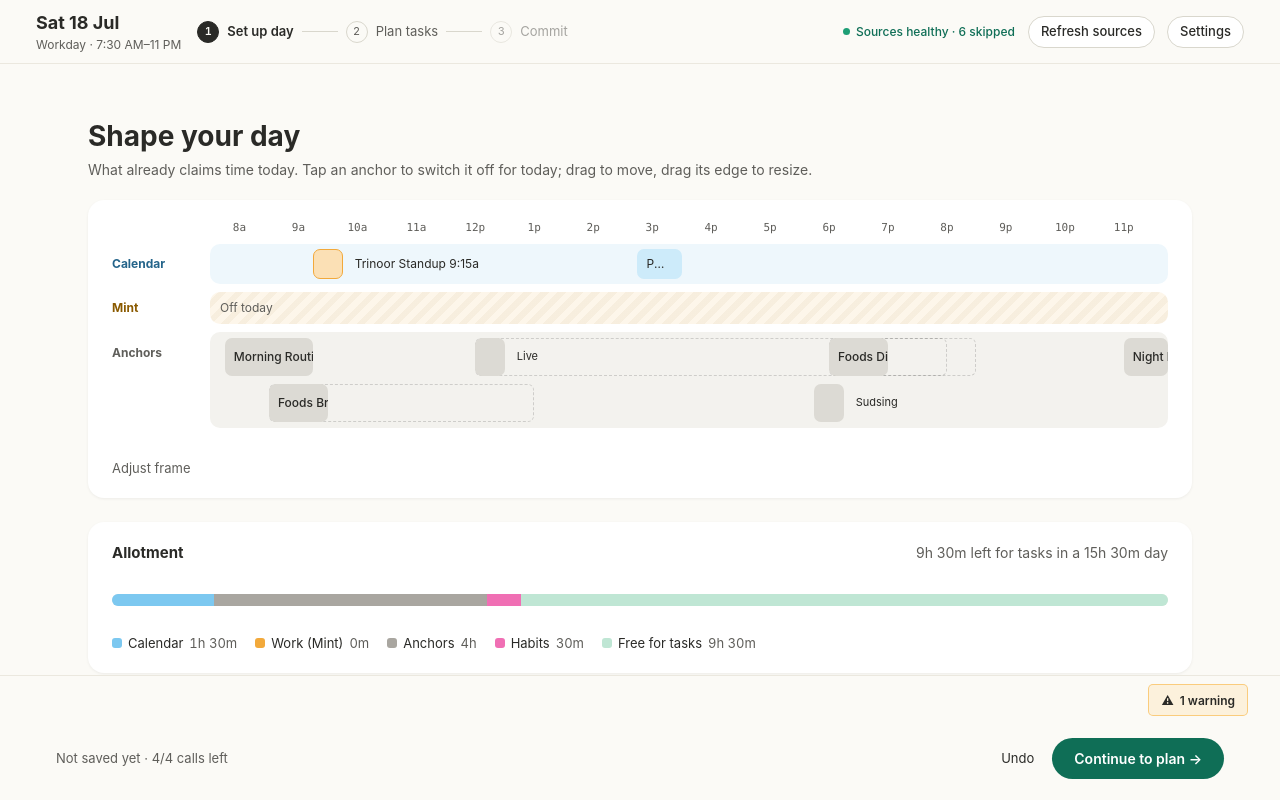
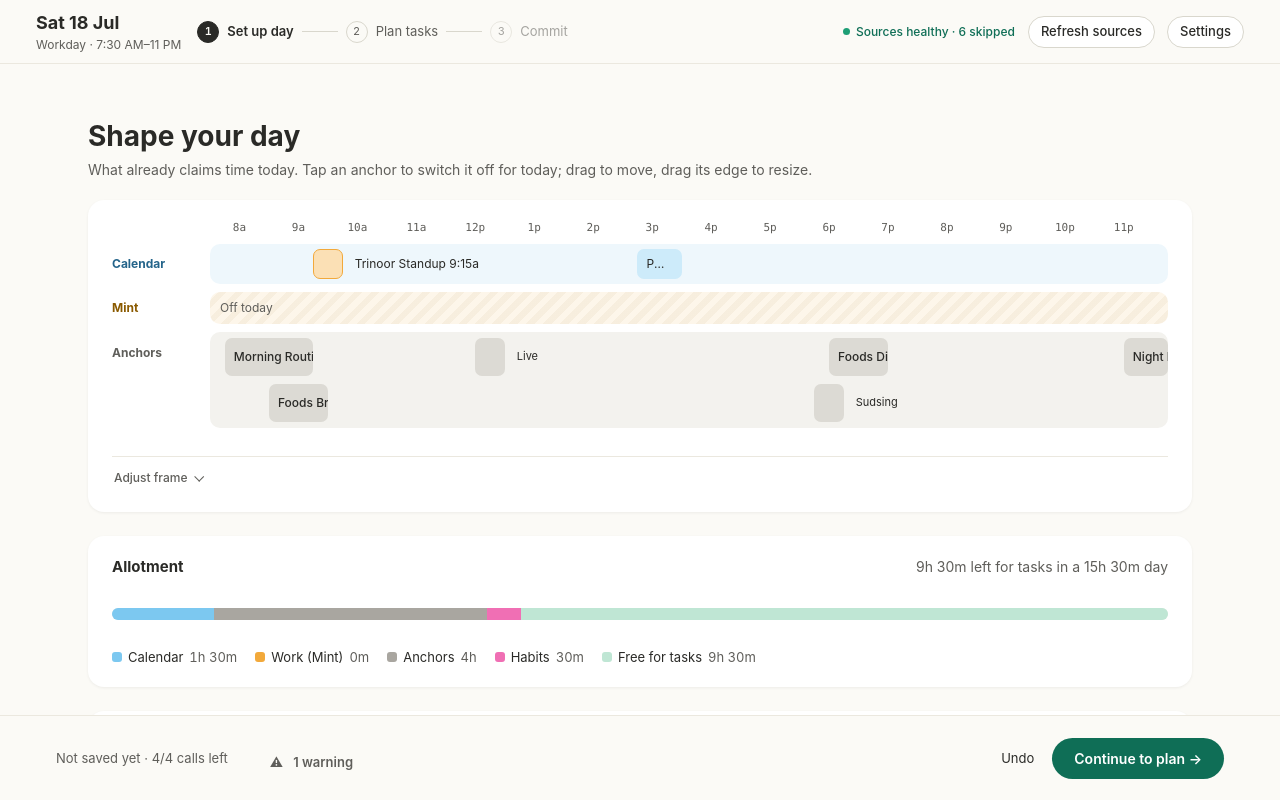
Before and after one commit to asing44/TDTB, a Preact app in the folder frontend/: page / in a window 1280 px wide. Built offline with nearby package versions, Linux system fonts and the light colour scheme.

Commit message:
Set up: quiet lanes, no window outline, inline warnings

```diff
--- a/frontend/src/ui/Footer.tsx
+++ b/frontend/src/ui/Footer.tsx
@@ -85,7 +85,6 @@ export function Footer() {
   if (onSetup && s.inputs) {
     return (
       <footer class="footer footer--setup" aria-label="Actions">
-        <FooterBanners />
         <div class="footer__row">
           <div class="footer__left">
             <span class="footer__saved" role="status">
@@ -94,6 +93,9 @@ export function Footer() {
                 : "Not saved yet"}
               {s.ledger ? ` · ${s.ledger.remaining}/${s.ledger.cap} calls left` : ""}
             </span>
+            {/* The alert roll-up rides the status line on Set up (as the
+                design draws "· 1 warning"), not as a floating pill. */}
+            <FooterBanners />
           </div>
           <div class="footer__right">
             <button class="footer__undo" onClick={() => requestSetupUndo()}>
--- a/frontend/src/ui/day-setup/DayStrip.tsx
+++ b/frontend/src/ui/day-setup/DayStrip.tsx
@@ -39,7 +39,7 @@ import {
   keyboardTargetMinutes,
   resizeTargetMinutes,
 } from "./anchorDrag";
-import { compactClock, compactHour, compactRange } from "./compactTime";
+import { compactClock, compactHour } from "./compactTime";
 import "../strip-resize.css";
 import "../day-strip-contrast.css";
 
@@ -852,7 +852,15 @@ export function DayStrip(props: DayStripProps) {
   });
   const runCaption = (run: { state: string; start: number; end: number }) => {
     const length = run.end - run.start;
-    if (run.state === "selected") return length >= 90 ? compactRange(run.start, run.end) : null;
+    if (run.state === "selected") {
+      if (length < 90) return null;
+      // A chosen Mint run is one session block, named by its length rather
+      // than by the wall clock (the popover/title carry the times).
+      const h = Math.floor(length / 60);
+      const m = length % 60;
+      const dur = h && m ? `${h}h ${m}m` : h ? `${h}h` : `${m}m`;
+      return `Mint session · ${dur}`;
+    }
     if (length >= 300) return "Blocked by Wall";
     return length >= 60 ? "Wall" : null;
   };
--- a/frontend/src/ui/day-setup/setup-r3.css
+++ b/frontend/src/ui/day-setup/setup-r3.css
@@ -125,3 +125,135 @@
 
 /* Footer: left status is plain muted text. */
 .footer--setup .footer__saved { color: var(--t-muted); }
+
+/* --- Owner review (30 Oct) ------------------------------------------------ */
+/* 1. Lanes read as faint tracks, not coloured bands: mix each tint back
+      toward the card so only the blocks carry colour. */
+.day-setup-screen .day-strip__lane--calendar {
+  background: color-mix(in srgb, var(--lane-cal-tint) 45%, var(--t-card));
+}
+.day-setup-screen .day-strip__lane--anchors {
+  background: color-mix(in srgb, var(--lane-anchor-tint) 55%, var(--t-card));
+}
+.day-setup-screen .day-strip__lane--mint {
+  background: color-mix(in srgb, var(--lane-mint-tint) 45%, var(--t-card));
+}
+.day-setup-screen .day-strip__lane--mint-off {
+  background: color-mix(in srgb, var(--lane-mint-tint) 30%, var(--t-card));
+}
+
+/* 2. A window anchor is one flat block; the dashed window track said nothing
+      the popover does not. */
+.day-setup-screen .strip-anchor__window { display: none; }
+
+/* 3. "Adjust frame" is a disclosure row at the card edge, not loose text. */
+.day-setup-screen .setup-adjust {
+  margin-top: 10px;
+  border-top: 1px solid var(--t-hairline);
+  padding-top: 6px;
+}
+.day-setup-screen .setup-adjust__summary {
+  display: flex;
+  align-items: center;
+  gap: 6px;
+  padding: 6px 2px;
+  font-size: 12px;
+  font-weight: 500;
+  color: var(--t-muted);
+  list-style: none;
+  cursor: pointer;
+}
+.day-setup-screen .setup-adjust__summary::-webkit-details-marker { display: none; }
+.day-setup-screen .setup-adjust__summary::after {
+  content: "";
+  width: 6px;
+  height: 6px;
+  margin-left: 2px;
+  border-right: 1.5px solid currentColor;
+  border-bottom: 1.5px solid currentColor;
+  transform: rotate(45deg) translateY(-1px);
+}
+.day-setup-screen .setup-adjust[open] .setup-adjust__summary::after {
+  transform: rotate(-135deg) translateY(-1px);
+}
+.day-setup-screen .setup-adjust[open] .setup-adjust__summary { margin-bottom: 6px; }
+
+/* 4. Mint summary: one muted line, thin quiet slider, reset on the right. */
+.day-setup-screen .frame-summary {
+  display: flex;
+  align-items: center;
+  flex-wrap: wrap;
+  gap: 4px 14px;
+  margin-top: 10px;
+  padding: 8px 0 0;
+  border-top: 1px solid var(--t-hairline);
+  color: var(--t-muted);
+  font-size: 12px;
+}
+.day-setup-screen .frame-summary__mint { color: var(--t-text); }
+.day-setup-screen .frame-summary__free {
+  color: var(--t-muted);
+  font-size: 12px;
+}
+.day-setup-screen .frame-summary__blocks {
+  display: flex;
+  align-items: center;
+  gap: 8px;
+  margin-left: auto;
+  font-size: 12px;
+  color: var(--t-muted);
+}
+.day-setup-screen .frame-summary__blocks .field__range {
+  width: 132px;
+  height: 14px;
+  accent-color: var(--t-muted);
+}
+.day-setup-screen .frame-summary__reset {
+  border-radius: 999px;
+  padding: 4px 12px;
+  font-size: 12px;
+}
+
+/* 5. Strip notes: one compact muted row, the link still a link. */
+.day-setup-screen .day-strip__hidden-note,
+.day-setup-screen .day-strip__note {
+  margin: 6px 0 0;
+  padding: 0;
+  border: 0;
+  background: transparent;
+  font-size: 12px;
+  line-height: 1.5;
+  color: var(--t-muted);
+  text-align: left;
+}
+.day-setup-screen .day-strip__hidden-note {
+  text-decoration: underline;
+  text-underline-offset: 2px;
+  cursor: pointer;
+}
+
+/* 6. The page keeps room under the last card so the footer never covers it. */
+.day-setup-screen__stack { padding-bottom: 96px; }
+
+/* 7. The Set up footer puts the alert roll-up on the status line: the pill
+      reads like the design's "· 1 warning" instead of floating above the bar. */
+.footer--setup .footer__left {
+  display: flex;
+  align-items: center;
+  gap: 10px;
+  flex-wrap: wrap;
+}
+.footer--setup .alert-pills { position: static; }
+.footer--setup .alert-pills__row {
+  display: flex;
+  align-items: center;
+  gap: 8px;
+}
+.footer--setup .alert-pill {
+  border: 0;
+  background: transparent;
+  padding: 0;
+  font-size: 13px;
+  color: var(--t-muted);
+}
+.footer--setup .alert-pill span[aria-hidden="true"] { margin-right: 4px; }
```
